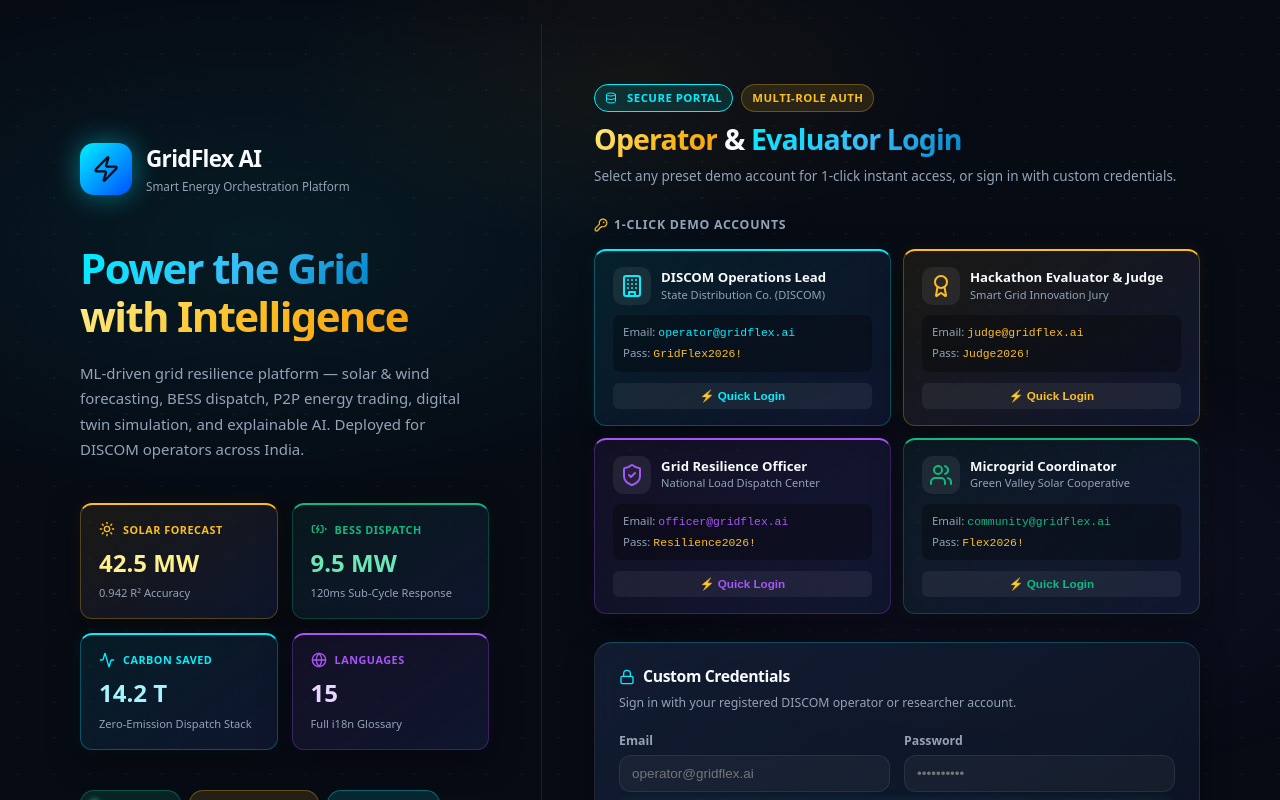
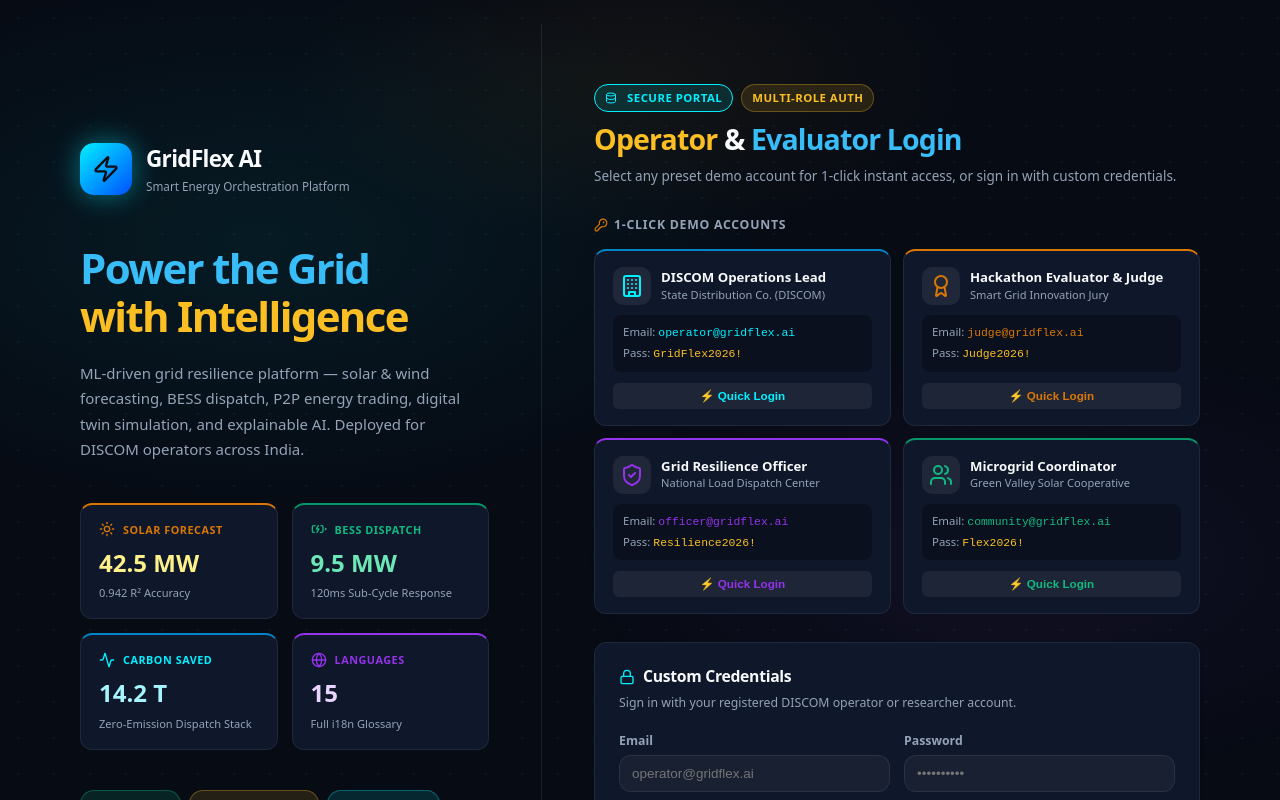
Before and after one commit to Omtripathi1004/gridflex-ai, a React (Vite) app in the folder frontend/: page /login in a window 1280 px wide. Shown: the top 800 px of the page. Built offline with nearby package versions, Linux system fonts and the light colour scheme; no server answers.

Commit message:
remove AI-generated styling, neon glows, and decorative animations

```diff
--- a/frontend/src/styles/globals.css
+++ b/frontend/src/styles/globals.css
@@ -82,127 +82,113 @@
   --muted: #94A3B8;
 
   /* Nova Varchasva High-Contrast Aesthetic Tokens */
-  --gold-accent: #fbbf24;
-  --gold-glow: rgba(251, 191, 36, 0.35);
-  --pink-accent: #ec4899;
-  --pink-glow: rgba(236, 72, 153, 0.35);
-  --yellow-accent: #facc15;
-  --purple-insight: #a855f7;
-  --purple-glow: rgba(168, 85, 247, 0.35);
-  --orange-vivid: #f97316;
-  --orange-glow: rgba(249, 115, 22, 0.35);
-  --blue-electric: #38bdf8;
-  --emerald-renew: #10b981;
-  --crimson-alert: #ef4444;
+  --gold-accent: #d97706;
+  --pink-accent: #db2777;
+  --yellow-accent: #ca8a04;
+  --purple-insight: #9333ea;
+  --orange-vivid: #ea580c;
+  --blue-electric: #0284c7;
+  --emerald-renew: #059669;
+  --crimson-alert: #dc2626;
 }
 
-/* Nova Varchasva High-Contrast Section Cards */
+/* Section Cards - Clean, Flat, Professional */
 .card-gold {
-  background: linear-gradient(145deg, rgba(251, 191, 36, 0.08) 0%, rgba(17, 24, 50, 0.85) 100%);
-  border: 1px solid rgba(251, 191, 36, 0.3);
-  border-top: 3px solid var(--gold-accent);
-  box-shadow: 0 8px 30px rgba(251, 191, 36, 0.12);
+  background: #0f172a;
+  border: 1px solid #1e293b;
+  border-top: 2px solid #d97706;
 }
 .card-pink {
-  background: linear-gradient(145deg, rgba(236, 72, 153, 0.08) 0%, rgba(17, 24, 50, 0.85) 100%);
-  border: 1px solid rgba(236, 72, 153, 0.3);
-  border-top: 3px solid var(--pink-accent);
-  box-shadow: 0 8px 30px rgba(236, 72, 153, 0.12);
+  background: #0f172a;
+  border: 1px solid #1e293b;
+  border-top: 2px solid #db2777;
 }
 .card-cyan {
-  background: linear-gradient(145deg, rgba(0, 240, 255, 0.08) 0%, rgba(17, 24, 50, 0.85) 100%);
-  border: 1px solid rgba(0, 240, 255, 0.3);
-  border-top: 3px solid var(--cyan-primary);
-  box-shadow: 0 8px 30px rgba(0, 240, 255, 0.12);
+  background: #0f172a;
+  border: 1px solid #1e293b;
+  border-top: 2px solid #0284c7;
 }
 .card-purple {
-  background: linear-gradient(145deg, rgba(168, 85, 247, 0.08) 0%, rgba(17, 24, 50, 0.85) 100%);
-  border: 1px solid rgba(168, 85, 247, 0.3);
-  border-top: 3px solid var(--purple-insight);
-  box-shadow: 0 8px 30px rgba(168, 85, 247, 0.12);
+  background: #0f172a;
+  border: 1px solid #1e293b;
+  border-top: 2px solid #9333ea;
 }
 .card-emerald {
-  background: linear-gradient(145deg, rgba(16, 185, 129, 0.08) 0%, rgba(17, 24, 50, 0.85) 100%);
-  border: 1px solid rgba(16, 185, 129, 0.3);
-  border-top: 3px solid var(--green-renew);
-  box-shadow: 0 8px 30px rgba(16, 185, 129, 0.12);
+  background: #0f172a;
+  border: 1px solid #1e293b;
+  border-top: 2px solid #059669;
 }
 .card-orange {
-  background: linear-gradient(145deg, rgba(249, 115, 22, 0.08) 0%, rgba(17, 24, 50, 0.85) 100%);
-  border: 1px solid rgba(249, 115, 22, 0.3);
-  border-top: 3px solid var(--orange-vivid);
-  box-shadow: 0 8px 30px rgba(249, 115, 22, 0.12);
+  background: #0f172a;
+  border: 1px solid #1e293b;
+  border-top: 2px solid #ea580c;
 }
 .card-crimson {
-  background: linear-gradient(145deg, rgba(239, 68, 68, 0.08) 0%, rgba(17, 24, 50, 0.85) 100%);
-  border: 1px solid rgba(239, 68, 68, 0.3);
-  border-top: 3px solid var(--red-risk);
-  box-shadow: 0 8px 30px rgba(239, 68, 68, 0.12);
+  background: #0f172a;
+  border: 1px solid #1e293b;
+  border-top: 2px solid #dc2626;
 }
 
-/* Gradient Text Utilities */
+/* Text Utilities - Solid Crisp Colors (No Gradients) */
 .text-gradient-gold {
-  background: linear-gradient(135deg, #fef08a 0%, #fbbf24 50%, #f59e0b 100%);
-  -webkit-background-clip: text;
-  -webkit-text-fill-color: transparent;
+  color: #fbbf24;
 }
 .text-gradient-pink {
-  background: linear-gradient(135deg, #fbcfe8 0%, #ec4899 50%, #be185d 100%);
-  -webkit-background-clip: text;
-  -webkit-text-fill-color: transparent;
+  color: #f472b6;
 }
 .text-gradient-cyan {
-  background: linear-gradient(135deg, #a5f3fc 0%, #00f0ff 50%, #0284c7 100%);
-  -webkit-background-clip: text;
-  -webkit-text-fill-color: transparent;
+  color: #38bdf8;
 }
 .text-gradient-purple {
-  background: linear-gradient(135deg, #e9d5ff 0%, #a855f7 50%, #7e22ce 100%);
-  -webkit-background-clip: text;
-  -webkit-text-fill-color: transparent;
+  color: #c084fc;
+}
+.text-gradient-emerald {
+  color: #34d399;
+}
+.text-gradient-ruby {
+  color: #f87171;
+}
+.text-gradient-blue {
+  color: #60a5fa;
+}
+.text-gradient-market {
+  color: #e879f9;
 }
 
 /* Buttons with distinct color accents */
 .btn-pink {
-  background: linear-gradient(135deg, #ec4899 0%, #db2777 100%);
+  background: #db2777;
   color: #ffffff;
-  box-shadow: 0 0 16px rgba(236, 72, 153, 0.35);
 }
 .btn-pink:hover {
-  box-shadow: 0 0 24px rgba(236, 72, 153, 0.55);
-  transform: translateY(-1px);
+  background: #be185d;
 }
 .btn-purple {
-  background: linear-gradient(135deg, #a855f7 0%, #7e22ce 100%);
+  background: #7c3aed;
   color: #ffffff;
-  box-shadow: 0 0 16px rgba(168, 85, 247, 0.35);
 }
 .btn-purple:hover {
-  box-shadow: 0 0 24px rgba(168, 85, 247, 0.55);
-  transform: translateY(-1px);
+  background: #6d28d9;
 }
 .btn-emerald {
-  background: linear-gradient(135deg, #10b981 0%, #047857 100%);
+  background: #059669;
   color: #ffffff;
-  box-shadow: 0 0 16px rgba(16, 185, 129, 0.35);
 }
 .btn-emerald:hover {
-  box-shadow: 0 0 24px rgba(16, 185, 129, 0.55);
-  transform: translateY(-1px);
+  background: #047857;
 }
 
 /* KPI Domain Accent Styling (Appendix A7) */
 .kpi {
-  background: var(--surface);
-  border: 1px solid var(--border);
-  border-top: 3px solid var(--kpi, var(--brand));
-  border-radius: 12px;
+  background: #0f172a;
+  border: 1px solid #1e293b;
+  border-top: 2px solid var(--kpi, var(--brand));
+  border-radius: 8px;
   position: relative;
-  transition: transform 0.2s ease, box-shadow 0.2s ease;
+  transition: border-color 0.15s ease;
 }
 .kpi:hover {
-  transform: translateY(-2px);
-  box-shadow: 0 8px 24px rgba(0, 0, 0, 0.4);
+  border-color: #334155;
 }
 .kpi.solar { --kpi: var(--solar); }
 .kpi.wind { --kpi: var(--wind); }
@@ -213,7 +199,7 @@
 .kpi.brand { --kpi: var(--brand); }
 
 .hero-gradient {
-  background: linear-gradient(135deg, var(--brand), var(--wind) 55%, var(--storage));
+  background: #0f172a;
 }
 
 /* Reset & Global Defaults */
@@ -253,19 +239,6 @@ body {
   text-align: right;
 }
 
-/* Smooth Background Glow Effect */
-body::before {
-  content: '';
-  position: fixed;
-  top: 0;
-  left: 20%;
-  width: 60vw;
-  height: 40vh;
-  background: radial-gradient(ellipse at center, rgba(0, 240, 255, 0.04) 0%, rgba(7, 11, 20, 0) 70%);
-  pointer-events: none;
-  z-index: 0;
-}
-
 /* Scrollbar Styling */
 ::-webkit-scrollbar {
   width: 8px;
@@ -282,84 +255,34 @@ body::before {
   background: var(--border-medium);
 }
 
-/* Typography Utilities (Synced with Explainable AI & Nova Varsha High-Contrast Standards) */
+/* Typography Utilities */
 h1, h2, h3, h4, h5, h6 {
   color: var(--text-primary);
-  font-weight: 800;
-  letter-spacing: -0.025em;
+  font-weight: 700;
+  letter-spacing: -0.02em;
   line-height: 1.25;
 }
 
 h1 {
-  font-size: 2.4rem;
+  font-size: 2.2rem;
   font-weight: 800;
   margin-bottom: 8px;
 }
 
 h2 {
-  font-size: 1.65rem;
-  font-weight: 800;
+  font-size: 1.5rem;
+  font-weight: 700;
   margin-bottom: 8px;
 }
 
 h3 {
-  font-size: 1.25rem;
-  font-weight: 700;
+  font-size: 1.2rem;
+  font-weight: 600;
 }
 
 h4 {
   font-size: 1.05rem;
-  font-weight: 700;
-}
-
-/* Nova Varsha AI High-Contrast Text Gradients */
-.text-gradient-cyan {
-  background: linear-gradient(135deg, #00f0ff 0%, #38bdf8 55%, #0284c7 100%);
-  -webkit-background-clip: text;
-  -webkit-text-fill-color: transparent;
-  display: inline-block;
-}
-
-.text-gradient-gold {
-  background: linear-gradient(135deg, #fef08a 0%, #fbbf24 50%, #f59e0b 100%);
-  -webkit-background-clip: text;
-  -webkit-text-fill-color: transparent;
-  display: inline-block;
-}
-
-.text-gradient-purple {
-  background: linear-gradient(135deg, #f0abfc 0%, #c084fc 45%, #a855f7 100%);
-  -webkit-background-clip: text;
-  -webkit-text-fill-color: transparent;
-  display: inline-block;
-}
-
-.text-gradient-emerald {
-  background: linear-gradient(135deg, #a7f3d0 0%, #34d399 45%, #10b981 100%);
-  -webkit-background-clip: text;
-  -webkit-text-fill-color: transparent;
-  display: inline-block;
-}
-
-.text-gradient-ruby {
-  background: linear-gradient(135deg, #fecaca 0%, #f87171 45%, #ef4444 100%);
-  -webkit-background-clip: text;
-  -webkit-text-fill-color: transparent;
-  display: inline-block;
-}
-
-.text-gradient-blue {
-  background: linear-gradient(135deg, #bae6fd 0%, #38bdf8 50%, #2563eb 100%);
-  -webkit-background-clip: text;
-  -webkit-text-fill-color: transparent;
-  display: inline-block;
-}
-
-.text-gradient-market {
-  background: linear-gradient(135deg, #f5d0fe 0%, #d946ef 50%, #9333ea 100%);
-  -webkit-background-clip: text;
-  -webkit-text-fill-color: transparent;
-  display: inline-block;
+  font-weight: 600;
 }
 
 /* Nova Varsha Direct Section Accent Colors */
@@ -402,13 +325,12 @@ a {
 }
 
 .btn-primary {
-  background: linear-gradient(135deg, #00f0ff 0%, #0090ff 100%);
-  color: #050b14;
-  box-shadow: 0 0 16px rgba(0, 240, 255, 0.35);
+  background: #2563eb;
+  color: #ffffff;
+  border-color: #3b82f6;
 }
 .btn-primary:hover {
-  transform: translateY(-1px);
-  box-shadow: 0 0 24px rgba(0, 240, 255, 0.55);
+  background: #1d4ed8;
 }
 
 .btn-secondary {
@@ -423,13 +345,11 @@ a {
 }
 
 .btn-amber {
-  background: linear-gradient(135deg, #fbbf24 0%, #f59e0b 100%);
-  color: #070b14;
-  box-shadow: 0 0 16px rgba(251, 191, 36, 0.35);
+  background: #d97706;
+  color: #ffffff;
 }
 .btn-amber:hover {
-  transform: translateY(-1px);
-  box-shadow: 0 0 24px rgba(251, 191, 36, 0.55);
+  background: #b45309;
 }
 
 .btn-sm {
@@ -462,8 +382,6 @@ a {
   height: 7px;
   border-radius: 50%;
   background: #10b981;
-  box-shadow: 0 0 8px #10b981;
-  animation: pulse-dot 1.8s infinite;
 }
 
 .badge-sim {
@@ -490,96 +408,19 @@ a {
   border: 1px solid rgba(249, 115, 22, 0.35);
 }
 
-/* Glassmorphism Cards (Enhanced with Explainable AI High-Contrast Styling) */
+/* Cards */
 .card {
-  background: linear-gradient(145deg, rgba(20, 31, 54, 0.85) 0%, rgba(13, 20, 36, 0.92) 100%);
-  backdrop-filter: blur(16px);
-  -webkit-backdrop-filter: blur(16px);
-  border: 1px solid var(--border-subtle);
-  border-top: 1.5px solid rgba(0, 240, 255, 0.25);
-  border-radius: var(--radius-lg);
+  background: #0f172a;
+  border: 1px solid #1e293b;
+  border-radius: var(--radius-md);
   padding: 24px;
   position: relative;
-  transition: all var(--transition-normal);
-  box-shadow: 0 10px 30px rgba(0, 0, 0, 0.45);
+  transition: border-color var(--transition-fast);
+  box-shadow: 0 1px 3px rgba(0, 0, 0, 0.2);
 }
 
 .card:hover {
-  border-color: var(--border-medium);
-  border-top-color: var(--cyan-primary);
-  box-shadow: 0 12px 36px rgba(0, 240, 255, 0.16);
-  transform: translateY(-2px);
-}
-
-/* Nova Varsha AI Themed Section Cards */
-.card-cyan {
-  border-color: rgba(0, 240, 255, 0.28);
-  border-top: 2px solid #00f0ff;
-  box-shadow: 0 10px 30px rgba(0, 0, 0, 0.5), 0 0 18px rgba(0, 240, 255, 0.08);
-}
-.card-cyan:hover {
-  border-color: #00f0ff;
-  box-shadow: 0 12px 36px rgba(0, 0, 0, 0.6), 0 0 28px rgba(0, 240, 255, 0.22);
-}
-
-.card-gold {
-  border-color: rgba(251, 191, 36, 0.28);
-  border-top: 2px solid #fbbf24;
-  box-shadow: 0 10px 30px rgba(0, 0, 0, 0.5), 0 0 18px rgba(251, 191, 36, 0.08);
-}
-.card-gold:hover {
-  border-color: #fbbf24;
-  box-shadow: 0 12px 36px rgba(0, 0, 0, 0.6), 0 0 28px rgba(251, 191, 36, 0.22);
-}
-
-.card-emerald {
-  border-color: rgba(16, 185, 129, 0.28);
-  border-top: 2px solid #10b981;
-  box-shadow: 0 10px 30px rgba(0, 0, 0, 0.5), 0 0 18px rgba(16, 185, 129, 0.08);
-}
-.card-emerald:hover {
-  border-color: #10b981;
-  box-shadow: 0 12px 36px rgba(0, 0, 0, 0.6), 0 0 28px rgba(16, 185, 129, 0.22);
-}
-
-.card-purple {
-  border-color: rgba(168, 85, 247, 0.28);
-  border-top: 2px solid #a855f7;
-  box-shadow: 0 10px 30px rgba(0, 0, 0, 0.5), 0 0 18px rgba(168, 85, 247, 0.08);
-}
-.card-purple:hover {
-  border-color: #a855f7;
-  box-shadow: 0 12px 36px rgba(0, 0, 0, 0.6), 0 0 28px rgba(168, 85, 247, 0.22);
-}
-
-.card-ruby {
-  border-color: rgba(239, 68, 68, 0.28);
-  border-top: 2px solid #ef4444;
-  box-shadow: 0 10px 30px rgba(0, 0, 0, 0.5), 0 0 18px rgba(239, 68, 68, 0.08);
-}
-.card-ruby:hover {
-  border-color: #ef4444;
-  box-shadow: 0 12px 36px rgba(0, 0, 0, 0.6), 0 0 28px rgba(239, 68, 68, 0.22);
-}
-
-.card-market {
-  border-color: rgba(217, 70, 239, 0.28);
-  border-top: 2px solid #d946ef;
-  box-shadow: 0 10px 30px rgba(0, 0, 0, 0.5), 0 0 18px rgba(217, 70, 239, 0.08);
-}
-.card-market:hover {
-  border-color: #d946ef;
-  box-shadow: 0 12px 36px rgba(0, 0, 0, 0.6), 0 0 28px rgba(217, 70, 239, 0.22);
-}
-
-.card-amber {
-  border-color: rgba(245, 158, 11, 0.28);
-  border-top: 2px solid #f59e0b;
-  box-shadow: 0 10px 30px rgba(0, 0, 0, 0.5), 0 0 18px rgba(245, 158, 11, 0.08);
-}
-.card-amber:hover {
-  border-color: #f59e0b;
-  box-shadow: 0 12px 36px rgba(0, 0, 0, 0.6), 0 0 28px rgba(245, 158, 11, 0.22);
+  border-color: #334155;
 }
 
 .card-header {
@@ -850,7 +691,8 @@ a {
 }
 .slider-value {
   font-weight: 700;
-  color: var(--cyan-primary);
+  color: var(--text-primary);
+  font-variant-numeric: tabular-nums;
 }
 input[type="range"] {
   -webkit-appearance: none;
@@ -864,16 +706,16 @@ input[type="range"] {
 input[type="range"]::-webkit-slider-thumb {
   -webkit-appearance: none;
   appearance: none;
-  width: 18px;
-  height: 18px;
+  width: 16px;
+  height: 16px;
   border-radius: 50%;
-  background: var(--cyan-primary);
+  background: #2563eb;
   cursor: pointer;
-  box-shadow: 0 0 10px var(--cyan-primary);
-  transition: transform var(--transition-fast);
+  border: 2px solid #ffffff;
+  transition: background-color var(--transition-fast);
 }
 input[type="range"]::-webkit-slider-thumb:hover {
-  transform: scale(1.2);
+  background: #1d4ed8;
 }
 
 /* Tables */
@@ -955,86 +797,6 @@ input[type="range"]::-webkit-slider-thumb:hover {
    MICRO-ANIMATIONS — Enhanced UX layer
    ========================================================================= */
 
-/* Slide-in for cards on page load */
-@keyframes slideInUp {
-  from {
-    opacity: 0;
-    transform: translateY(18px);
-  }
-  to {
-    opacity: 1;
-    transform: translateY(0);
-  }
-}
-
-.card {
-  animation: slideInUp 0.4s cubic-bezier(0.16, 1, 0.3, 1) both;
-}
-
-/* Stagger delay for grid children */
-.grid-4 > *:nth-child(1) { animation-delay: 0ms; }
-.grid-4 > *:nth-child(2) { animation-delay: 60ms; }
-.grid-4 > *:nth-child(3) { animation-delay: 120ms; }
-.grid-4 > *:nth-child(4) { animation-delay: 180ms; }
-.grid-3 > *:nth-child(1) { animation-delay: 0ms; }
-.grid-3 > *:nth-child(2) { animation-delay: 80ms; }
-.grid-3 > *:nth-child(3) { animation-delay: 160ms; }
-
-/* Shimmer glow for key metric values */
-@keyframes shimmer-glow {
-  0% { text-shadow: none; }
-  50% { text-shadow: 0 0 14px currentColor; }
-  100% { text-shadow: none; }
-}
-
-.metric-value {
-  animation: shimmer-glow 3.5s ease-in-out infinite;
-}
-
-/* Floating pulse for live badge dot */
-@keyframes float-pulse {
-  0%, 100% {
-    box-shadow: 0 0 6px currentColor;
-    transform: scale(1);
-  }
-  50% {
-    box-shadow: 0 0 14px currentColor, 0 0 28px currentColor;
-    transform: scale(1.15);
-  }
-}
-
-.badge-live::before,
-.badge-live .pulse-dot {
-  animation: float-pulse 2s ease-in-out infinite;
-}
-
-/* Chart container fade-in */
-@keyframes chartFadeIn {
-  from { opacity: 0; transform: scaleY(0.96); }
-  to   { opacity: 1; transform: scaleY(1); }
-}
-
-.recharts-responsive-container {
-  animation: chartFadeIn 0.6s cubic-bezier(0.16, 1, 0.3, 1) both;
-}
-
-/* Hover lift for interactive cards */
-.card:hover {
-  transform: translateY(-2px);
-  box-shadow:
-    0 8px 28px rgba(0, 0, 0, 0.45),
-    0 0 0 1px rgba(0, 240, 255, 0.1);
-  transition:
-    transform var(--transition-normal),
-    box-shadow var(--transition-normal);
-}
-
-/* Glowing border on metric card focus areas */
-.metric-card-inner:focus-within {
-  outline: 2px solid rgba(0, 240, 255, 0.4);
-  outline-offset: 2px;
-}
-
 /* Skeleton loading pulse */
 @keyframes skeleton-pulse {
   0%, 100% { opacity: 0.5; }
@@ -1045,21 +807,6 @@ input[type="range"]::-webkit-slider-thumb:hover {
   background: var(--bg-tertiary);
   border-radius: var(--radius-sm);
   animation: skeleton-pulse 1.5s ease-in-out infinite;
-}
-
-/* Scan line animation for brand icon */
-@keyframes scan-line {
-  0% { transform: translateY(-100%); opacity: 0.6; }
-  100% { transform: translateY(100%); opacity: 0; }
-}
-
-.brand-icon::after {
-  content: '';
-  position: absolute;
-  inset: 0;
-  background: linear-gradient(0deg, transparent 30%, rgba(0, 240, 255, 0.3) 50%, transparent 70%);
-  animation: scan-line 2.5s ease-in-out infinite;
-  pointer-events: none;
 }
 
 /* Spinner for loading states */
```
